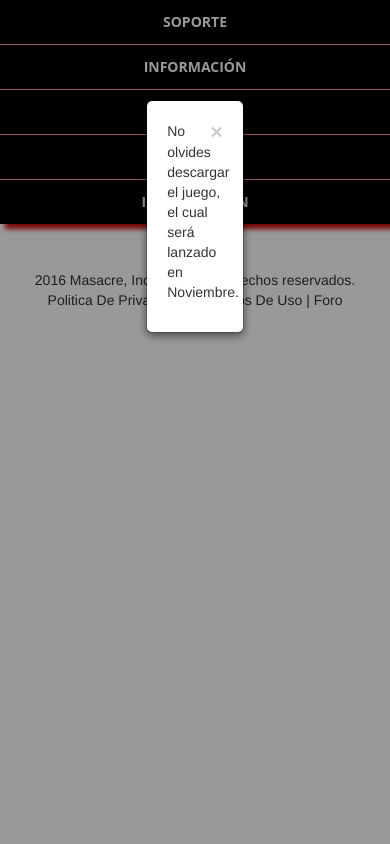
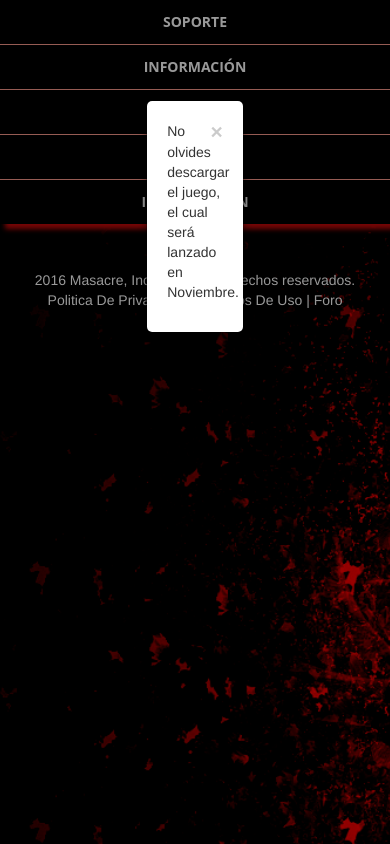
Before and after one commit to eltommy99/Seeking-Revenge, a PHP site: page / in a window 390 px wide. Run offline with PHP 8.4, Linux system fonts and the light colour scheme.

Commit message:
Responsive Background

```diff
--- a/estilo/cssmenu/styles.css
+++ b/estilo/cssmenu/styles.css
@@ -1,8 +1,9 @@
 body {
-  background-image: url("../../img/blood-splatter1.png");
-  background-repeat:no-repeat;
-  <background-position: center top;
-   background-size: 100% auto;
+  background: url("../../img/blood-splatter1.png") no-repeat center center fixed;
+  -webkit-background-size: cover;
+  -moz-background-size: cover;
+  -o-background-size: cover;
+  background-size: cover;
 
 }
 
--- a/index.php
+++ b/index.php
@@ -55,7 +55,7 @@
 
  <script src="script/popupsS.js"></script>
 
-<footer style" color: white;" >
+<footer style="color: white;" >
 2016 Masacre, Inc. Todos los derechos reservados. <br>
 Politica De Privacidad | Terminos De Uso | Foro
 </footer>
```
